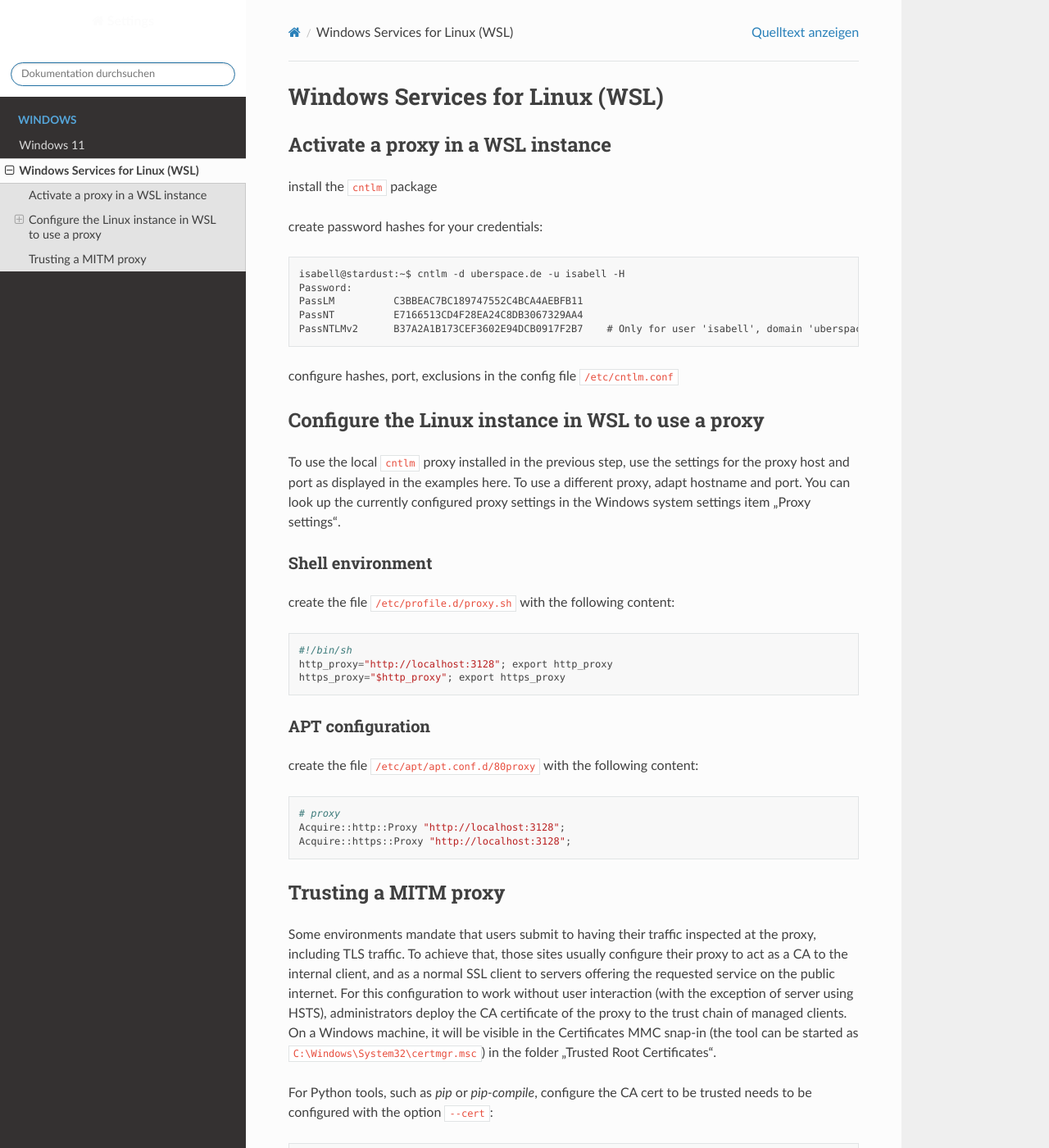
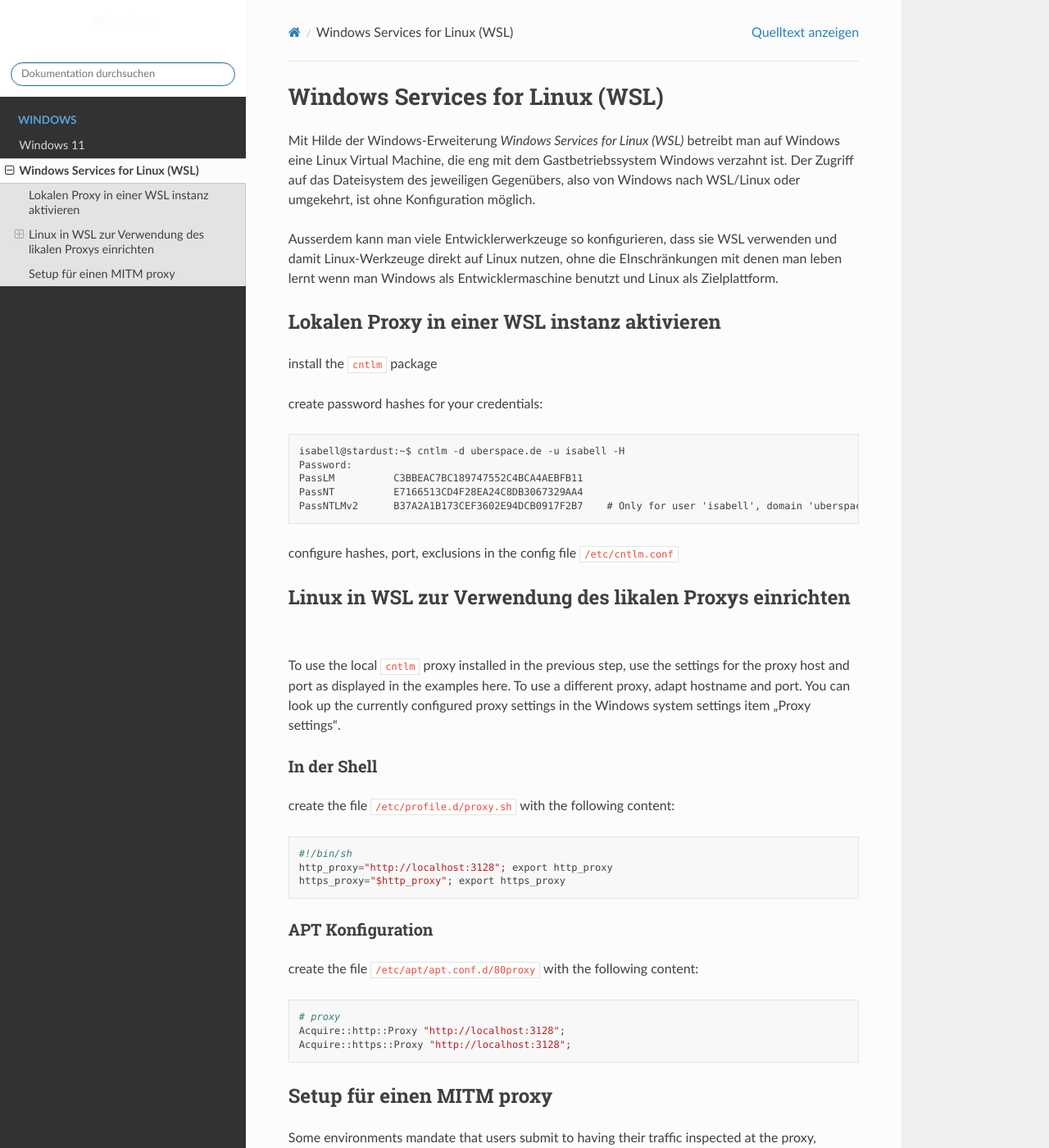
Before and after one commit to fl/settings-de, a Sphinx documentation site: the page built from docs/wsl.rst, in a window 1280 px wide and 1400 px high. Shown: the whole window at 82% size. Built offline with Sphinx 7.4.7 and the Read the Docs theme 2.0.0, drawn with Linux system fonts in a browser that asks for light colours.

Commit message:
mal mit der Ueberstezung anfangen...

```diff
--- a/docs/win11.rst
+++ b/docs/win11.rst
@@ -1,8 +1,10 @@
 Windows 11
 ==========
 
-Install Sphinx to work on this project
---------------------------------------
+Sphinx installieren
+-------------------
+
+Di€`Sphinx` um die es hier geht stellt keine Rätsel, sondern liefert Antworten. Es handelt sich um das Python-Modul Sphinx, das man mit dem Python-Werkzeug ``pip`` installieren kann. Mit Hilfe von Sphinx erzeugt man aus Text-Dateien Dokumente oder ganze Dokumentsammlungenin verschiedenen Formaten wie z.B. HTML, oder PDF.
 
 ::
 
--- a/docs/wsl.rst
+++ b/docs/wsl.rst
@@ -1,8 +1,12 @@
 Windows Services for Linux (WSL)
 ================================
 
-Activate a proxy in a WSL instance
-----------------------------------
+Mit Hilde der Windows-Erweiterung `Windows Services for Linux (WSL)` betreibt man auf Windows eine Linux Virtual Machine, die eng mit dem Gastbetriebssystem Windows verzahnt ist. Der Zugriff auf das Dateisystem des jeweiligen Gegenübers, also von Windows nach WSL/Linux oder umgekehrt, ist ohne Konfiguration möglich.
+
+Ausserdem kann man viele Entwicklerwerkzeuge so konfigurieren, dass sie WSL verwenden und damit Linux-Werkzeuge direkt auf Linux nutzen, ohne die EInschränkungen mit denen man leben lernt wenn man Windows als Entwicklermaschine benutzt und Linux als Zielplattform.
+
+Lokalen Proxy in einer WSL instanz aktivieren
+---------------------------------------------
 
 install the ``cntlm`` package
 
@@ -16,13 +20,13 @@
 
 configure hashes, port, exclusions in the config file ``/etc/cntlm.conf``
 
-Configure the Linux instance in WSL to use a proxy
------------------------------------------------------
+Linux in WSL zur Verwendung des likalen Proxys einrichten
+---------------------------------------------------------
 
 To use the local ``cntlm`` proxy installed in the previous step, use the settings for the proxy host and port as displayed in the examples here. To use a different proxy, adapt hostname and port. You can look up the currently configured proxy settings in the Windows system settings item "Proxy settings".
 
-Shell environment
-^^^^^^^^^^^^^^^^^
+In der Shell
+^^^^^^^^^^^^
 
 create the file ``/etc/profile.d/proxy.sh`` with the following content::
 
@@ -30,7 +34,7 @@
     http_proxy="http://localhost:3128"; export http_proxy
     https_proxy="$http_proxy"; export https_proxy
 
-APT configuration
+APT Konfiguration
 ^^^^^^^^^^^^^^^^^
 
 create the file ``/etc/apt/apt.conf.d/80proxy`` with the following content::
@@ -39,8 +43,8 @@
     Acquire::http::Proxy "http://localhost:3128";
     Acquire::https::Proxy "http://localhost:3128";
 
-Trusting a MITM proxy
----------------------
+Setup für einen MITM proxy
+--------------------------
 
 Some environments mandate that users submit to having their traffic inspected at the proxy, including TLS traffic. To achieve that, those sites usually configure their proxy to act as a CA to the internal client, and as a normal SSL client to servers offering the requested service on the public internet. For this configuration to work without user interaction (with the exception of server using HSTS), administrators deploy the CA certificate of the proxy to the trust chain of managed clients. On  a Windows machine, it will be visible in the Certificates MMC snap-in (the tool can be started as ``C:\Windows\System32\certmgr.msc``) in the folder "Trusted Root Certificates".
 
```
